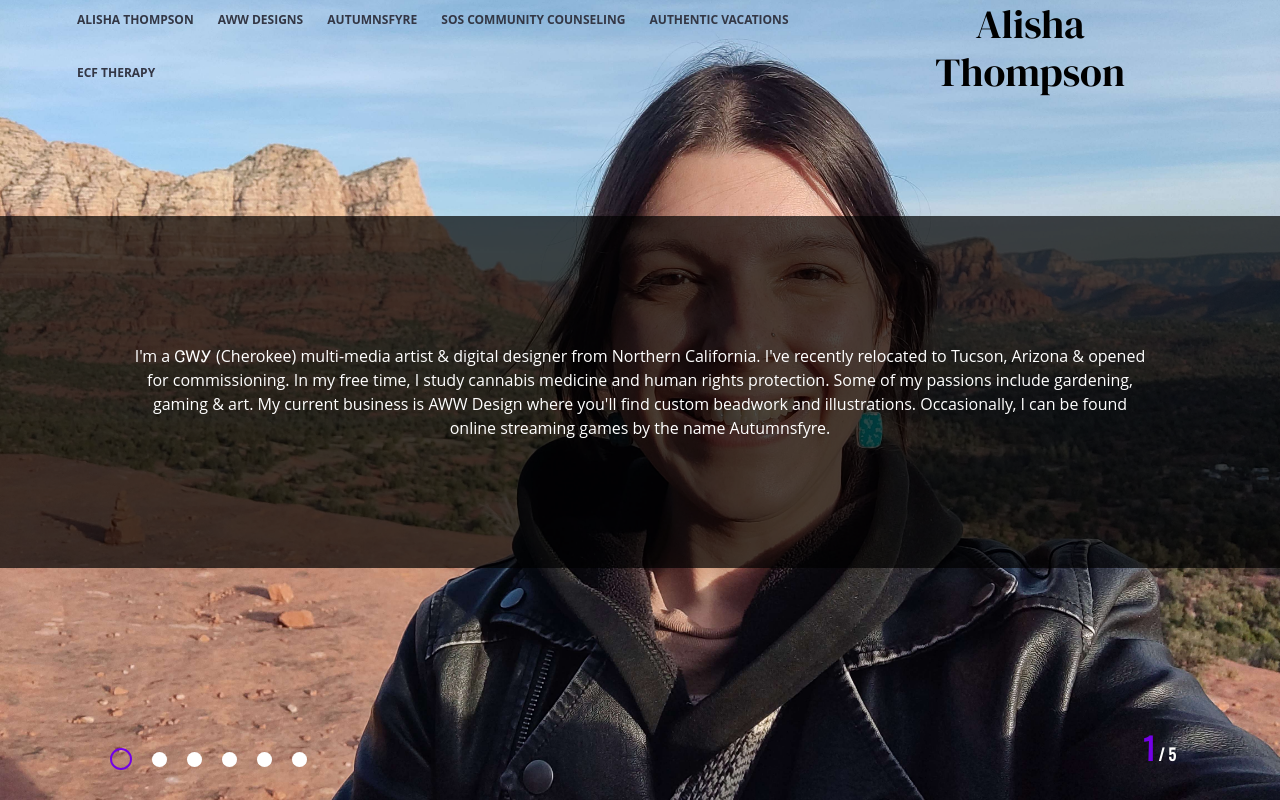
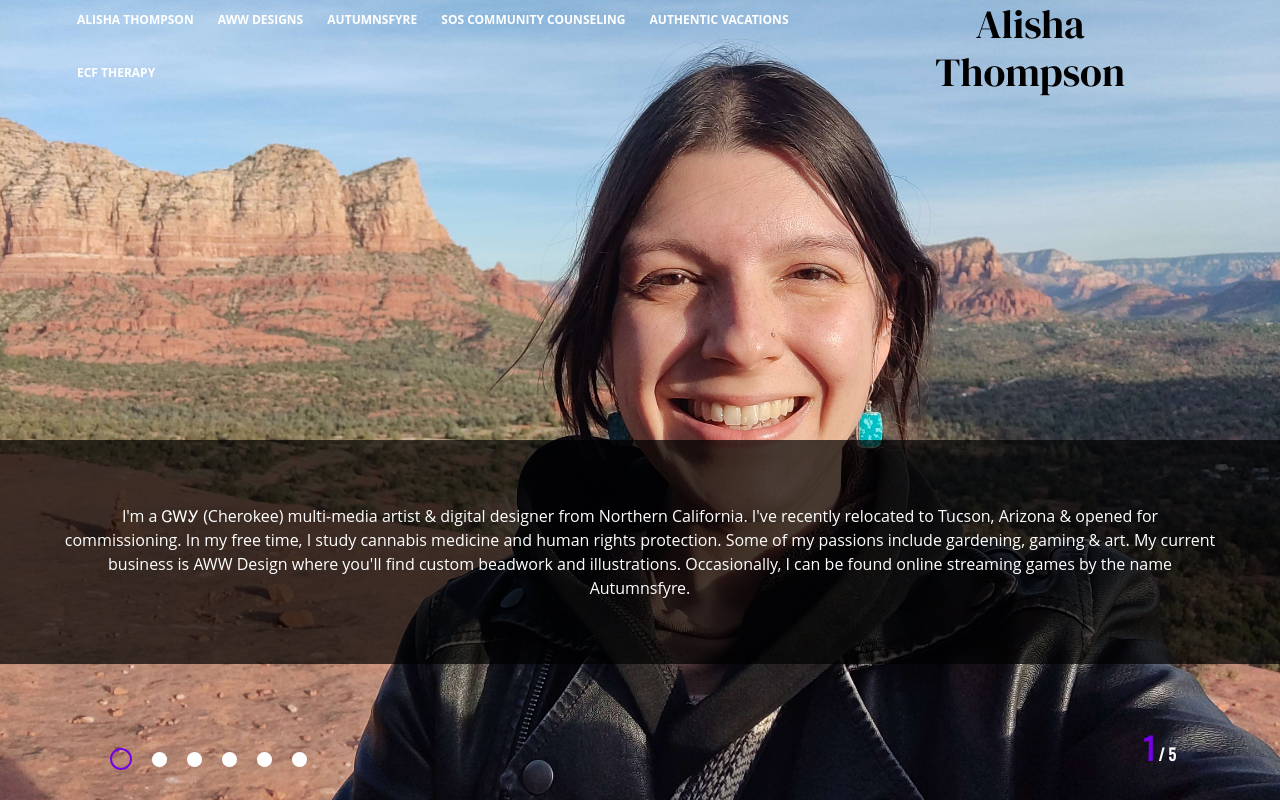
Before and after one commit to autumnsfyre/alishaportfolio, a PHP site: page / in a window 1280 px wide. Run offline with PHP 8.4, Linux system fonts and the light colour scheme; some libraries are stand-ins or nearby versions; some web fonts are replaced; grey boxes are pictures that could not be loaded.

Commit message:
Update style.css

```diff
--- a/css/style.css
+++ b/css/style.css
@@ -5,9 +5,9 @@
 .main-text {
 	color:#ffffff;
 	text-align: center;
-	padding: 10%;
+	padding: 5%;
+	margin-top: 25%;
 	background-color: rgb(0, 0, 0, 0.7);
-	top-margin: 80%;
 }
 
 .av-website {
@@ -72,7 +72,7 @@ body {
 .navigation-left label {
   text-decoration: none;
   text-transform: uppercase;
-  color: #333745;
+  color: #ffffff;
   font-size: 12px;
   font-weight: bold;
   border: 2px solid transparent;
```
